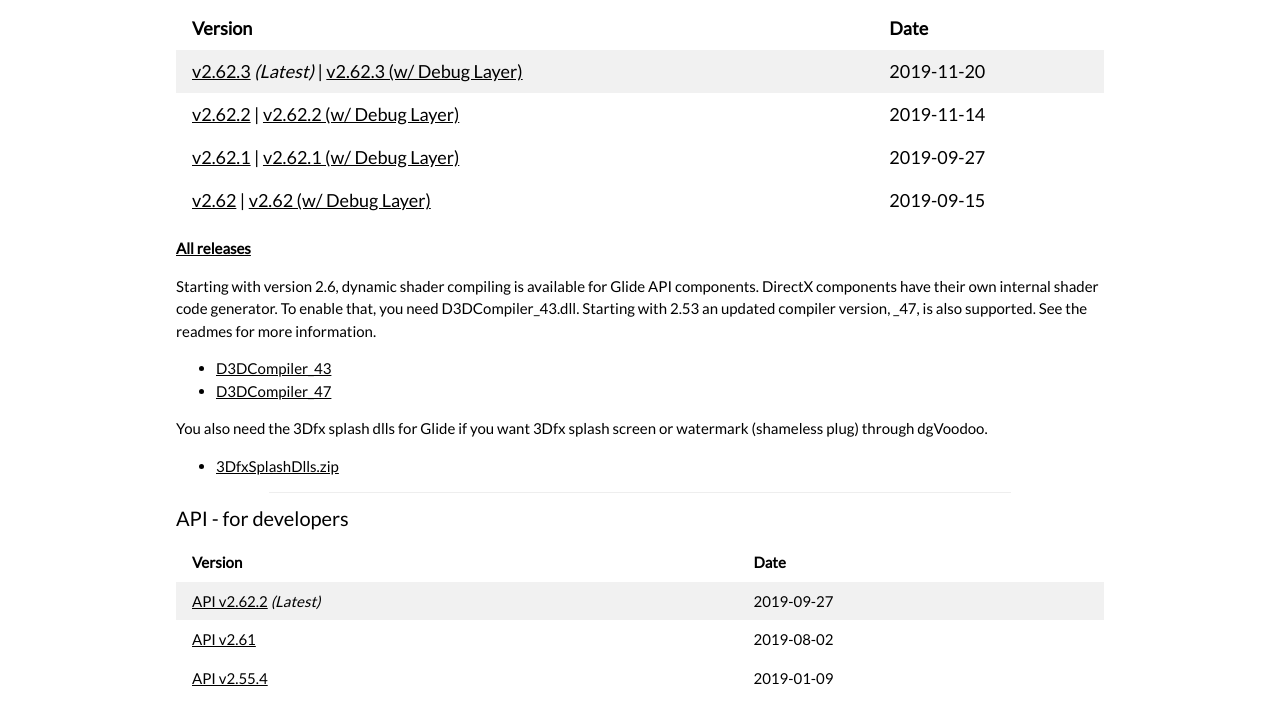
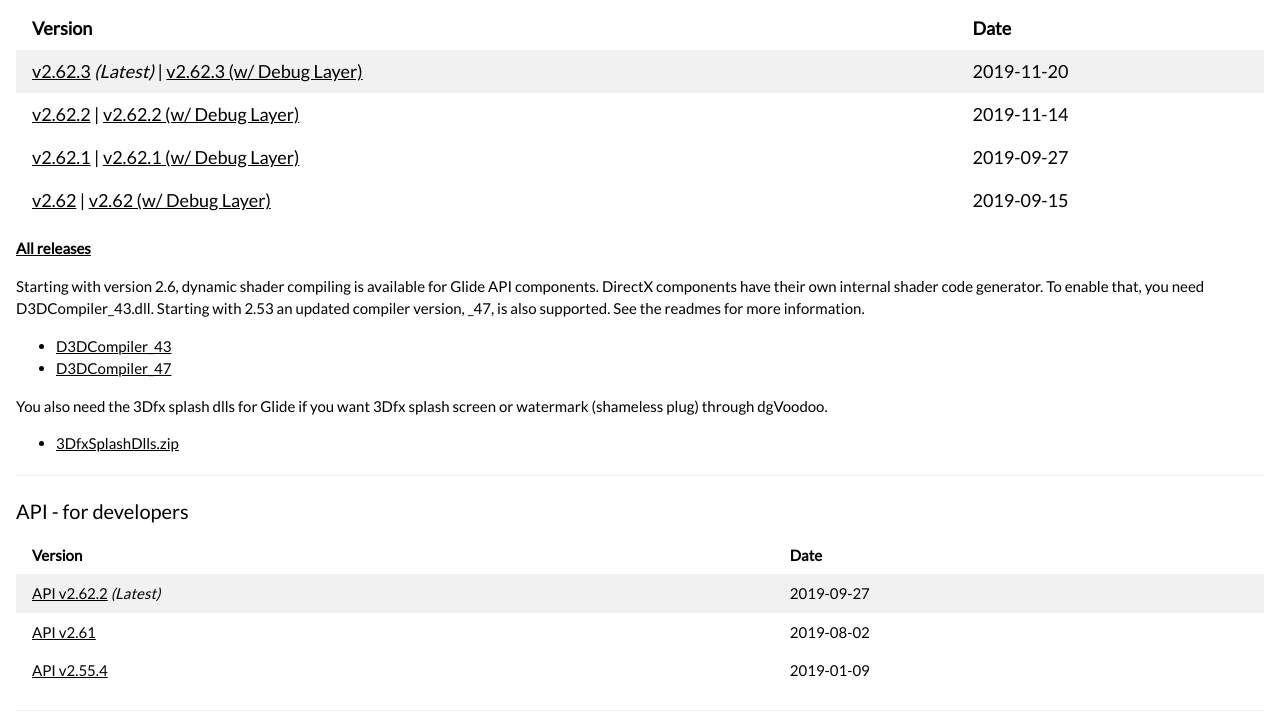
Before and after one commit to rehdi93/deges-stuff, a plain HTML site: page downloads.htm in a window 1280 px wide. Shown: the part 171-898 px from the top of the page. Drawn offline with nearby package versions, Linux system fonts and the light colour scheme.

Commit message:
change width in doc and downloads
move smallnav btn to the left

```diff
--- a/downloads.htm
+++ b/downloads.htm
@@ -13,26 +13,20 @@
   <link rel="stylesheet" href="https://cdnjs.cloudflare.com/ajax/libs/font-awesome/4.7.0/css/font-awesome.min.css">
   <link rel="stylesheet" href="style.css">
   <style>
-    main { padding-top: 32px; }
-    main > section {
-      padding: 32px 16px;
-      max-width: 75%;
-      margin: auto;
-    }
-    main hr { width: 80%; margin: auto; }
+    main { margin-top: 64px; margin-bottom: 64px; }
   </style>
 </head>
 
 <body>
   <!-- Navbar -->
-  <nav id=navbar>
+  <div id=navbar class="w3-deep-orange placeholder">
     <noscript>
       navbar requires javascript. Sorry Landuke ☹<br>
     </noscript>
     Todo: Implement fallback nav.
-  </nav>
+  </div>
 
-  <main>
+  <main class="w3-auto w3-container">
     <section id="dgvoodoo2">
       <h1>dgVoodoo 2</h1>
       <article>
--- a/parts/nav.htm
+++ b/parts/nav.htm
@@ -1,10 +1,10 @@
 <nav class="w3-top w3-deep-orange">
   <div class="w3-bar w3-card w3-large w3-left-align">
-    <a class="w3-bar-item w3-button w3-hide-medium w3-hide-large w3-right w3-padding-large w3-large"
+    <a class="w3-bar-item w3-button w3-hide-medium w3-hide-large w3-padding-large w3-large"
     href="javascript:void(0);" onclick="toggleNavmenu()" id="btnShowNav">
         <i class="fa fa-bars"></i>
     </a>
-    <a href="index.htm" class="w3-bar-item w3-button w3-padding-large w3-hover-white default">Home</a>
+    <a href="index.htm" class="w3-bar-item w3-button w3-hide-small w3-padding-large w3-hover-white default">Home</a>
     <a href="downloads.htm" class="w3-bar-item w3-button w3-hide-small w3-padding-large w3-hover-white">Downloads</a>
     <div class="w3-dropdown-hover">
         <button class="w3-button w3-padding-large w3-hover-white w3-hide-small">dgVoodoo</button>
@@ -28,7 +28,3 @@
     </div>
   </div>
 </nav>
-
-<script>
-
-</script>
--- a/util.js
+++ b/util.js
@@ -1,25 +1,4 @@
 const HttpRequest = XMLHttpRequest;
-
-function loadfragment(targetQuery, frag, mode='replace') {
-    var req = new HttpRequest();
-    req.onreadystatechange = function() {
-        if (this.readyState == 4 && this.status == 200) {
-            var target = document.querySelector(targetQuery);
-            switch (mode) {
-                case 'replace':
-                    target.outerHTML = this.responseText;
-                    break;
-                case 'append':
-                    target.append(this.responseText)
-                    break;
-                default:
-                    throw 'Invalid mode: '+mode;
-            }
-        }
-    }
-    req.open('GET', frag, true);
-    req.send();
-}
 
 function toggleNavmenu() {
     var content = document.getElementById('smallnav')
@@ -27,7 +6,28 @@ function toggleNavmenu() {
 }
 
 function main() {
-    loadfragment('#navbar', 'parts/nav.htm');
+    // load navbar
+    var req = new HttpRequest();
+    req.onreadystatechange = function() {
+        if (this.readyState == this.DONE && this.status == 200) {
+            var target = document.querySelector('#navbar');
+            target.outerHTML = this.responseText;
+            navHighlight()
+        }
+    }
+    req.open('GET', 'parts/nav.htm', true);
+    req.send();
+}
+
+function fname(path) {
+    var items = path.split('/')
+    return items[items.length-1]
+}
+
+function navHighlight() {
+    var last = fname(window.document.location.pathname);
+    var a = document.querySelector('nav a[href="'+last+'"]');
+    a.classList.toggle('w3-white');
 }
 
 // exec
```
Also changed, not shown: dgvoodoo-doc.htm (+1 -1 lines), index.htm (+2 -2 lines), tested.htm (+2 -2 lines).
